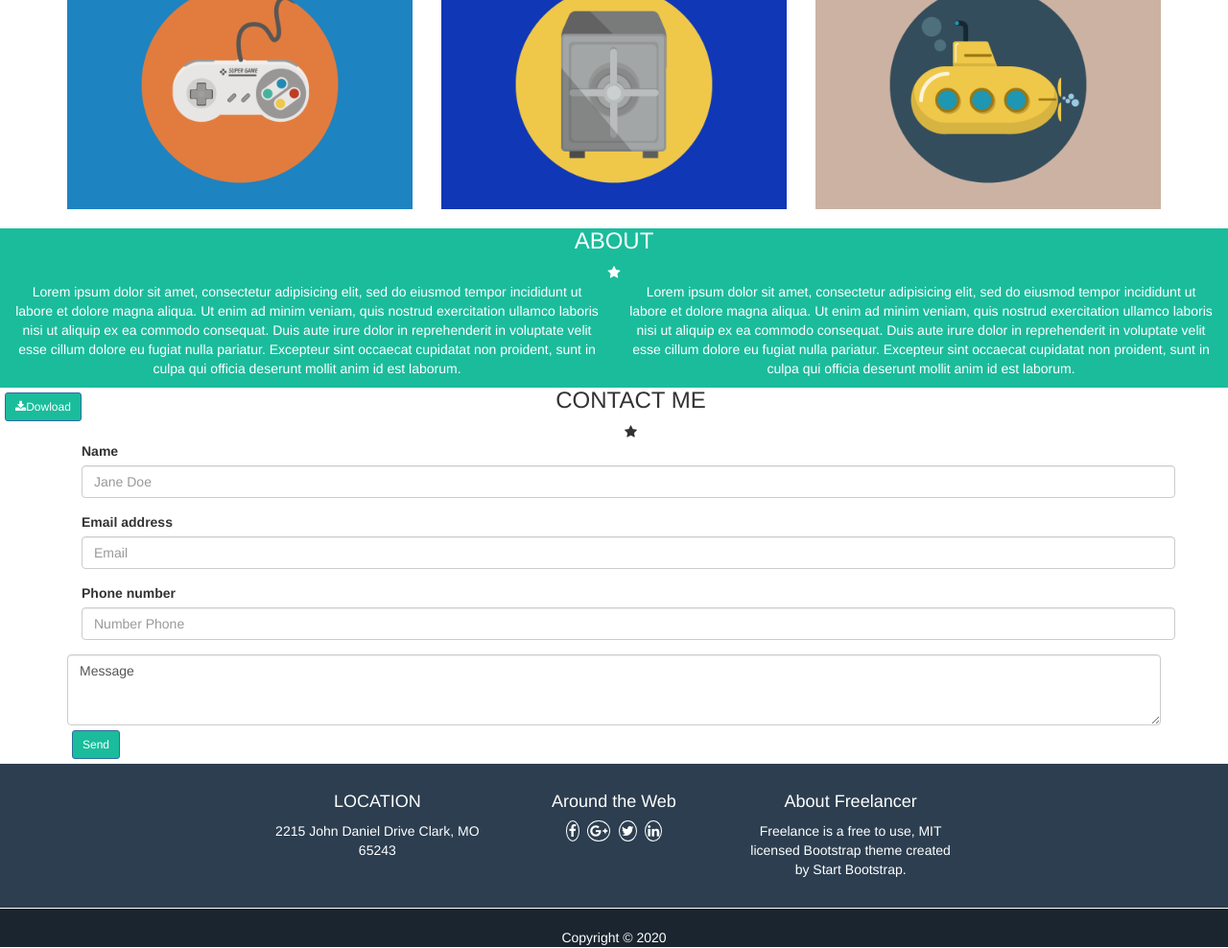
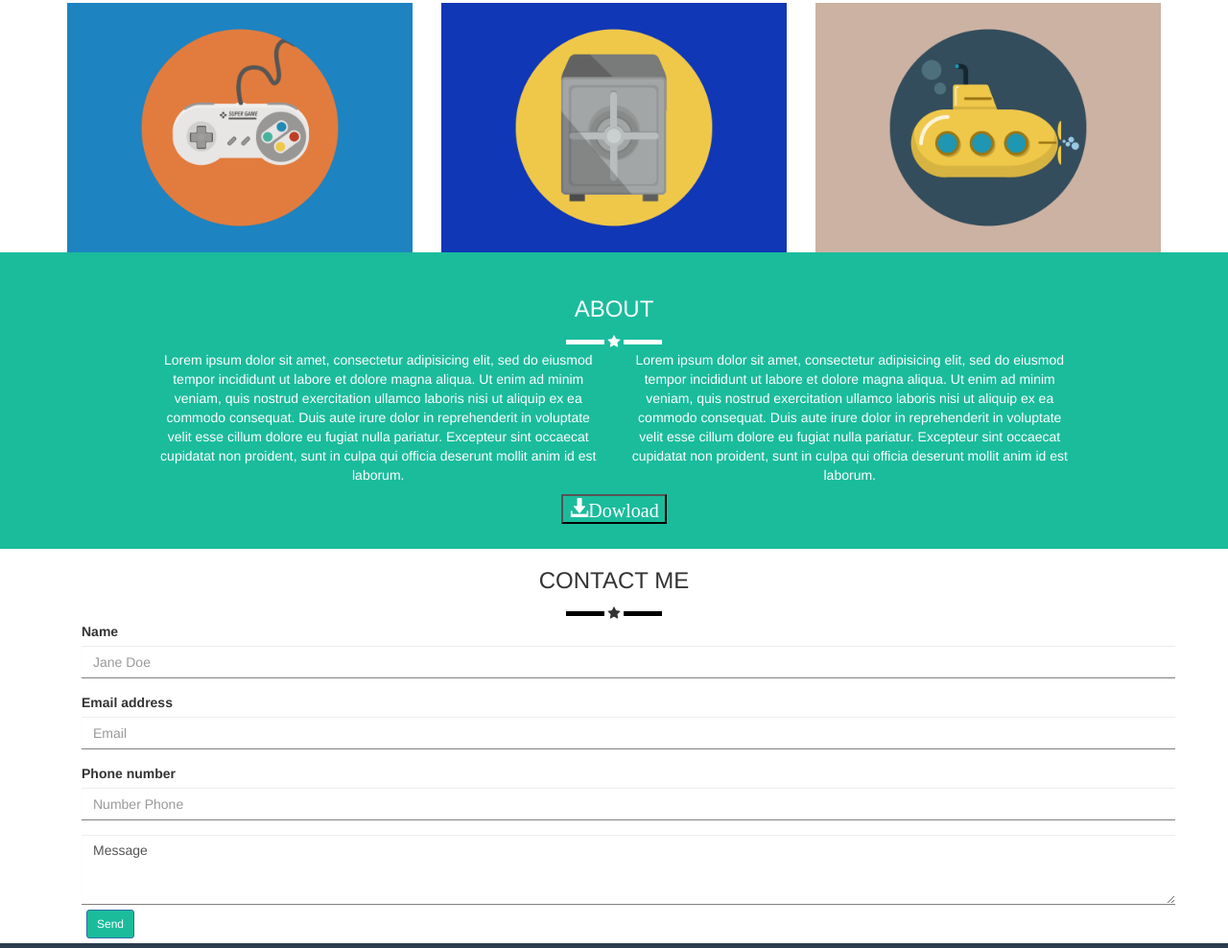
Before and after one commit to nico-m11/html-css-bootstrap-freelancer, a plain HTML site: page index.html in a window 1280 px wide. Shown: the part 845-1833 px from the top of the page at 96% size. Drawn offline with nearby package versions, Linux system fonts and the light colour scheme.

Commit message:
continuo delle modifiche

```diff
--- a/css/style.css
+++ b/css/style.css
@@ -12,12 +12,44 @@ li, a {
   color: white;
 }
 
+.padd-5 {
+padding-left: 15%;
+}
+
+.line {
+  height: 5px;
+  width: 40px;
+  border: 1px solid white;
+  display: inline-block;
+  background-color: white;
+  line-height: 5px;
+  vertical-align: middle;
+}
+.line-bk {
+ background-color: black;
+ border: 1px solid black;
+}
+
+i.fa-star {
+  line-height: 5px;
+  vertical-align: middle;
+}
+.star-font {
+  font-size: 30px;
+}
 .hidden-sm {
   float: right;
   position: relative;
   left: 22rem;
   bottom: 3.5rem;
 }
+
+.style-form {
+  border: none;
+  border-bottom: 1px solid gray;
+  border-radius: 0px;
+}
+
 
 .glyphicon {
   font-size: 2rem;
@@ -28,6 +60,7 @@ li, a {
   height: 100%;
   padding: 5%;
   text-align: center;
+  color: white;
 }
 .row-photo {
   text-align: center;
@@ -51,13 +84,22 @@ img {
   height: 100%;
   background-color: #1abc9c;
   color: white;
+  padding: 2%;
+
 }
 .left, .right {
   background-color: #1abc9c;
 }
+.left {
+  width: 40%;
+  margin-left: 10%;
+}
+.right {
+  width: 40%;
+  margin-right: 10%;
+}
 .bt-dw {
-  background-color: #1abc9c;
-  border: 1px solid white;
+  background-color: #1abc9c
 }
 .btn {
   background-color: #1abc9c;
@@ -74,8 +116,8 @@ img {
 }
 
 .row-footer {
-  margin-left: 25rem;
-  margin-right: 25rem;
+  margin-left: 5rem;
+  margin-right: 5rem;
 }
 
 .final {
@@ -91,3 +133,7 @@ img {
   padding: 1%;
   margin: 1%;
 }
+
+.color-diff {
+  color: #1abc9c;
+}
--- a/index.html
+++ b/index.html
@@ -17,7 +17,7 @@
       <!-- nav -->
       <div class="container bg-blue">
         <div class="row">
-         <div class="col-sm-6 col-md-6 col-lg-6">
+         <div class="padd-5 col-sm-6 col-md-6 col-lg-6">
           <h3>START BOOTSTRAP</h3>
          </div>
          <div class="text-right hidden-xs col-sm-6 col-md-6 col-lg-6">
@@ -39,9 +39,11 @@
        <div class="row-photo">
          <div class="photo-central">
            <img class="central-img" src="https://startbootstrap.github.io/startbootstrap-freelancer/assets/img/avataaars.svg" alt="photo">
-           <div class="text-central">
+           <div class="text-central star-font">
              <h3>START BOOTSTRAP</h3>
+             <div class="line"></div>
              <i class="fa fa-star" aria-hidden="true"></i>
+             <div class="line"></div>
              <h5>GRAPHIC ARTIST - WEB DESIGNER - ILLUSTRATOR</h5>
            </div>
          </div>
@@ -53,10 +55,12 @@
 
     <main>
       <section>
-      <div class="text-center container-main-one">
+      <div class="text-center container-main-one star-font">
           <h3>PORTFOLIO</h3>
-           <i class="fa fa-star" aria-hidden="true"></i>
-     </div>
+          <div class="line line-bk"></div>
+          <i class="fa fa-star" aria-hidden="true"></i>
+          <div class="line line-bk"></div>
+
           <div class="container text-center">
           <div class="row">
            <div class="photo-main col-xs-12 col-md-4 col-lg-4 col-sm-6">
@@ -79,32 +83,27 @@
          </div>
         </div>
       </div>
+    </div>
      </section>
      </main>
       <!-- main two --->
     <main>
     <section>
       <div class="container-main-two text-center">
-        <div class="row-two">
           <h3>ABOUT</h3>
+          <div class="line"></div>
           <i class="fa fa-star" aria-hidden="true"></i>
-        </div>
-
-
-
+          <div class="line"></div>
+       <div class="row-two">
         <div class="left col-xs-12 col-sm-6 col-md-6 col-lg-6">
           <p>Lorem ipsum dolor sit amet, consectetur adipisicing elit, sed do eiusmod tempor incididunt ut labore et dolore magna aliqua. Ut enim ad minim veniam, quis nostrud exercitation ullamco laboris nisi ut aliquip ex ea commodo consequat. Duis aute irure dolor in reprehenderit in voluptate velit esse cillum dolore eu fugiat nulla pariatur. Excepteur sint occaecat cupidatat non proident, sunt in culpa qui officia deserunt mollit anim id est laborum.</p>
         </div>
         <div class="right col-xs-12 col-sm-6 col-md-6 col-lg-6">
           <p>Lorem ipsum dolor sit amet, consectetur adipisicing elit, sed do eiusmod tempor incididunt ut labore et dolore magna aliqua. Ut enim ad minim veniam, quis nostrud exercitation ullamco laboris nisi ut aliquip ex ea commodo consequat. Duis aute irure dolor in reprehenderit in voluptate velit esse cillum dolore eu fugiat nulla pariatur. Excepteur sint occaecat cupidatat non proident, sunt in culpa qui officia deserunt mollit anim id est laborum.</p>
         </div>
-        <div class="">
-        <button type="button" class="btn btn-primary btn-sm"><i class="fa fa-download" aria-hidden="true"></i>Dowload</buttom>
+        <button class="bt-dw" type="button" name="button"><span class="glyphicon glyphicon-download-alt">Dowload</span></button>
         </div>
       </div>
-
-
-
      </section>
     </main>
     <!--main three -->
@@ -113,23 +112,25 @@
         <div class="container text-center">
           <div class="row">
             <h3>CONTACT ME</h3>
-            <i class="fa fa-star" aria-hidden="true"></i>
+            <div class="line line-bk"></div>
+            <i class="fa fa-star star-font" aria-hidden="true"></i>
+            <div class="line line-bk"></div>
             </div>
             <div class="container text-left">
             <div class="form-group">
              <label for="exampleInputName2">Name</label>
-             <input type="text" class="form-control" id="exampleInputName2" placeholder="Jane Doe">
+             <input type="text" class="form-control style-form" id="exampleInputName2" placeholder="Jane Doe">
              </div>
             <div class="form-group">
               <label for="exampleInputEmail1">Email address</label>
-              <input type="email" class="form-control" id="exampleInputEmail1" placeholder="Email">
+              <input type="email" class="form-control style-form" id="exampleInputEmail1" placeholder="Email">
             </div>
             <div class="form-group">
             <label for="exampleInputName2">Phone number</label>
-            <input type="text" class="form-control" id="exampleInputName2" placeholder="Number Phone">
+            <input type="text" class="form-control style-form" id="exampleInputName2" placeholder="Number Phone">
           </div>
-          </div>
-          <textarea class="form-control" rows="3">Message</textarea>
+
+          <textarea class="form-control style-form" rows="3">Message</textarea>
           <p>
           <button type="button" class="btn btn-primary btn-sm">Send</button>
          </p>
@@ -153,7 +154,7 @@
           </div>
           <div class="col-xs-12 col-sm-4 col-md-4 col-lg-4">
             <h4>About Freelancer</h4>
-            <p>Freelance is a free to use, MIT licensed Bootstrap theme created by <a href="#">Start Bootstrap</a>.</p>
+            <p>Freelance is a free to use, MIT licensed Bootstrap theme created by <a class="color-diff" href="#">Start Bootstrap</a>.</p>
 
           </div>
 
```
